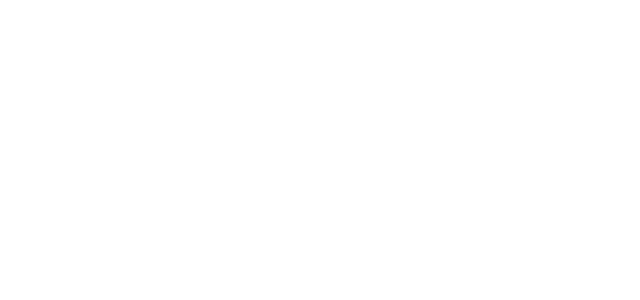
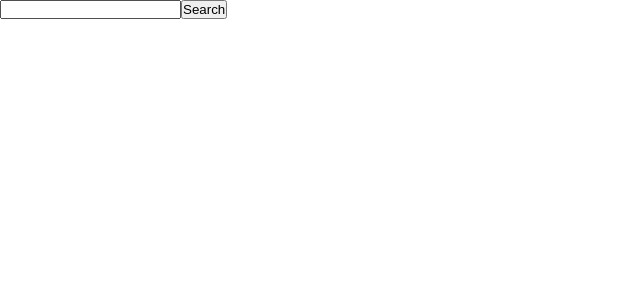
Before and after one commit to xauroxs/rss-react-course, a React (Vite) app: page / in a window 1280 px wide. Shown: the top 300 px of the page, without its empty margins (0-640 px from the left). Built offline with nearby package versions, Linux system fonts and the light colour scheme.

Commit message:
feat: create search component, apply it in app

```diff
--- a/src/app/app.component.tsx
+++ b/src/app/app.component.tsx
@@ -1,10 +1,36 @@
 import { Component, ReactNode } from 'react';
+
+import Search from '../components/search/search.component';
+
+import { AppProps, AppState } from './app.types';
+import { PlanetsResponse } from '../star-wars-api/types/star-wars-api.types';
 
 import './app.styles.scss';
 
-class App extends Component {
+class App extends Component<AppProps, AppState> {
+  constructor(props: AppProps) {
+    super(props);
+
+    this.handleSearch = this.handleSearch.bind(this);
+  }
+
+  state: Readonly<AppState> = {
+    searchTerm: '',
+    searchResult: {} as PlanetsResponse,
+  };
+
+  handleSearch(searchTerm: string) {
+    this.setState({ searchTerm });
+  }
+
   render(): ReactNode {
-    return <div></div>;
+    return (
+      <div>
+        <div>
+          <Search handleSearch={this.handleSearch} />
+        </div>
+      </div>
+    );
   }
 }
 
--- /dev/null
+++ b/src/components/search/search.component.tsx
@@ -0,0 +1,41 @@
+import { Component, FormEvent, ReactNode } from 'react';
+
+import { SearchProps, SearchState } from './search.types';
+
+class Search extends Component<SearchProps, SearchState> {
+  constructor(props: SearchProps) {
+    super(props);
+
+    this.handleChange = this.handleChange.bind(this);
+    this.handleClick = this.handleClick.bind(this);
+  }
+
+  state: Readonly<SearchState> = {
+    searchTerm: '',
+  };
+
+  handleChange(e: FormEvent<HTMLInputElement>) {
+    this.setState({ searchTerm: e.currentTarget.value });
+  }
+
+  handleClick() {
+    this.props.handleSearch(this.state.searchTerm);
+
+    this.setState({ searchTerm: '' });
+  }
+
+  render(): ReactNode {
+    return (
+      <div>
+        <input
+          type="text"
+          value={this.state.searchTerm}
+          onChange={this.handleChange}
+        />
+        <button onClick={this.handleClick}>Search</button>
+      </div>
+    );
+  }
+}
+
+export default Search;
```
Also changed, not shown: src/app/app.types.ts (added, +8 -0 lines), src/components/search/search.types.ts (added, +7 -0 lines).
